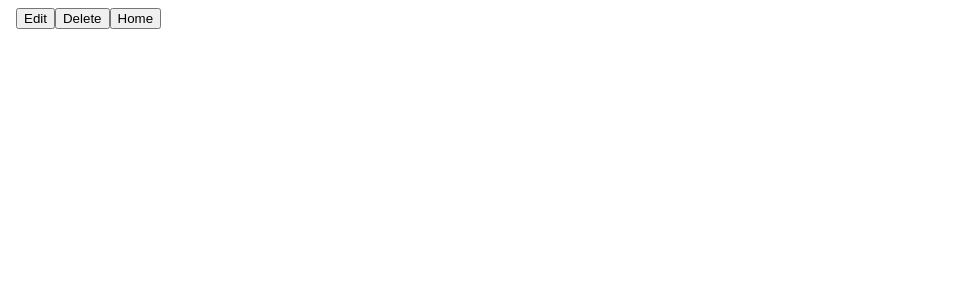
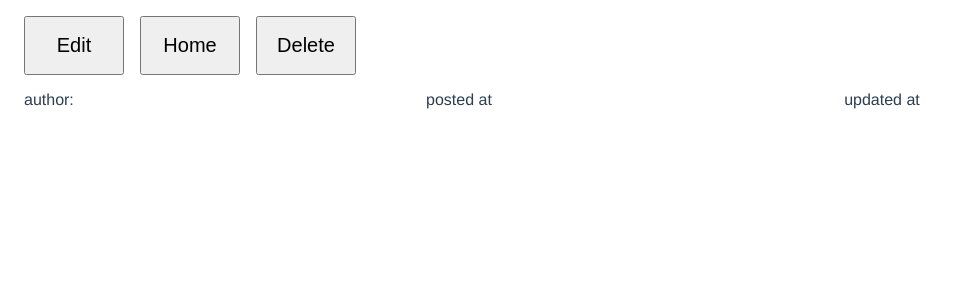
Before and after one commit to nimiusrd/blog, a Vue app in the folder client/: page /#/articles/1 in a window 1280 px wide. Shown: the top 300 px of the page, without its empty margins (0-967 px from the left). Built offline with nearby package versions, Linux system fonts and the light colour scheme; no server answers; the HTML template or start-up script is replaced by a standard one.

Commit message:
Update client

```diff
--- a/client/src/components/ArticleAddButton.vue
+++ b/client/src/components/ArticleAddButton.vue
@@ -25,6 +25,7 @@ export default ArticleAddButton
     font-size: 20px;
     font-weight: 500;
     margin: 8px;
+    min-width: 100px;
     padding: 16px;
 }
 </style>
--- a/client/src/components/ArticleEditor.vue
+++ b/client/src/components/ArticleEditor.vue
@@ -1,33 +1,45 @@
 <template>
     <div class="editor">
-        <label for="title">
-            Title:
-        </label>
-        <input
-            name="title"
-            type="text"
-            v-model="title"
-        >
-        <label for="author">
-            Author:
-        </label>
-        <input
-            name="author"
-            type="text"
-            v-model="author"
-        >
+        <div class="navigation">
             <button
                 @click.prevent="handleClickSend"
+                class="button send"
                 :disabled="!sendable"
             >
                 {{ sendText }}
             </button>
             <button
                 @click.prevent="handleClickBack"
+                class="button back"
             >
                 Back
             </button>
-        <VueEditor v-model="content" :disabled="!sendable" />
+        </div>
+        <div class="author">
+            <label class="label" for="author">
+                Author:
+            </label>
+            <input
+                autocomplete="off"
+                class="text-input"
+                name="author"
+                type="text"
+                v-model="author"
+            >
+        </div>
+        <div class="title">
+            <label class="label" for="title">
+                Title:
+            </label>
+            <input
+                autocomplete="off"
+                class="text-input"
+                name="title"
+                type="text"
+                v-model="title"
+            >
+        </div>
+        <VueEditor v-model="content" :disabled="!sendable" :editorOptions="editorOptions" />
     </div>
 </template>
 
@@ -51,6 +63,9 @@ const ArticleEditor = Vue.extend({
     data: () => ({
         author: '',
         content: '',
+        editorOptions: {
+            theme: 'snow'
+        },
         sendable: false,
         title: ''
     }),
@@ -140,4 +155,28 @@ export default ArticleEditor
 </script>
 
 <style scoped>
+.author {
+    margin: 8px;
+}
+.button {
+    font-size: 20px;
+    font-weight: 500;
+    margin: 8px;
+    min-width: 100px;
+    padding: 16px;
+}
+.label {
+    font-size: 20px;
+}
+.navigation {
+    align-items: center;
+    justify-content: left;
+    display: flex;
+}
+.text-input {
+    font-size: 20px;
+}
+.title {
+    margin: 8px;
+}
 </style>
--- a/client/src/components/ArticleViewer.vue
+++ b/client/src/components/ArticleViewer.vue
@@ -1,107 +1,19 @@
 <template>
     <div class="viewer">
-        <button
-            @click="handleClickEdit"
-        >
-            Edit
-        </button>
-        <button
-            @click="handleClickDelete"
-        >
-            Delete
-        </button>
-        <button
-            @click="handleClickHome"
-        >
-            Home
-        </button>
-        <div>
-            {{ title }}
-        </div>
-        <div>
-            {{ author }}
-        </div>
-        <div>
-            {{ updatedAt }}
-        </div>
-        <div>
-            {{ postedAt }}
-        </div>
-        <div v-html="content" />
+        <ArticleViewerNavigation />
+        <ArticleViewerArticle />
     </div>
 </template>
 
 <script>
 import Vue from 'vue'
+import ArticleViewerArticle from './ArticleViewerArticle.vue'
+import ArticleViewerNavigation from './ArticleViewerNavigation.vue'
 
 const ArticleViewer = Vue.extend({
-    created() {
-        this.getArticle()
-    },
-    data() {
-        return {
-            author: '',
-            content: '',
-            postedAt: '',
-            updatedAt: '',
-            title: ''
-        }
-    },
-    methods: {
-        deleteArticle() {
-            const vm = this
-            const id = this.$route.params.id
-
-            fetch(
-                `/api/articles/${id}`,
-                {
-                    method: 'DELETE'
-                }
-            )
-                .catch(reason => {
-                    console.log(reason)
-                })
-        },
-        getArticle() {
-            const vm = this
-            const id = this.$route.params.id
-
-            fetch(
-                `/api/articles/${id}`,
-                {
-                    method: 'GET'
-                }
-            )
-                .then(res => res.json())
-                .then(json => {
-                    vm.author = json.author
-                    vm.content = json.content
-                    vm.postedAt = new Date(json['postedAt']).toString()
-                    vm.updatedAt = new Date(json['updatedAt']).toString()
-                    vm.title = json.title
-                })
-                .catch(reason => {
-                    console.log(reason)
-                })
-        },
-        handleClickDelete() {
-            this.deleteArticle()
-            this.$router.push({
-                path: `/`
-            })
-        },
-        handleClickEdit() {
-            const id = this.$route.params.id
-
-            this.$router.push({
-                path: `/articles/${id}/edit`
-            })
-        },
-        handleClickHome() {
-            this.$router.push({
-                path: `/`
-            })
-        }
+    components: {
+        ArticleViewerArticle,
+        ArticleViewerNavigation
     }
 })
 
--- /dev/null
+++ b/client/src/components/ArticleViewerArticle.vue
@@ -0,0 +1,95 @@
+<template>
+    <div class="article">
+        <div class="author">
+            author: {{ author }}
+        </div>
+        <div class="posted-at">
+            posted at {{ postedAt }}
+        </div>
+        <div class="updated-at">
+            updated at {{ updatedAt }}
+        </div>
+        <div class="title">
+            {{ title }}
+        </div>
+        <div class="content ql-editor" v-html="content" />
+    </div>
+</template>
+
+<script>
+import Vue from 'vue'
+
+const ArticleViewerArticle = Vue.extend({
+    created() {
+        this.getArticle()
+    },
+    data() {
+        return {
+            author: '',
+            content: '',
+            postedAt: '',
+            updatedAt: '',
+            title: ''
+        }
+    },
+    methods: {
+        getArticle() {
+            const vm = this
+            const id = this.$route.params.id
+
+            fetch(
+                `/api/articles/${id}`,
+                {
+                    method: 'GET'
+                }
+            )
+                .then(res => res.json())
+                .then(json => {
+                    vm.author = json.author
+                    vm.content = json.content
+                    vm.postedAt = new Date(json['postedAt']).toDateString()
+                    vm.updatedAt = new Date(json['updatedAt']).toDateString()
+                    vm.title = json.title
+                })
+                .catch(reason => {
+                    console.log(reason)
+                })
+        }
+    }
+})
+
+export default ArticleViewerArticle
+</script>
+
+<style scoped>
+@import '~quill/dist/quill.core.css';
+
+.article {
+    display: grid;
+    grid-template:
+        'author posted-at updated-at'
+        'title title title'
+        'content content content';
+}
+.author {
+    grid-area: author;
+    padding: 8px;
+}
+.posted-at {
+    grid-area: posted-at;
+    padding: 8px;
+}
+.updated-at {
+    grid-area: updated-at;
+    padding: 8px;
+}
+.title {
+    font-size: 48px;
+    font-weight: 600;
+    grid-area: title;
+    padding: 24px;
+}
+.content {
+    grid-area: content;
+}
+</style>
--- /dev/null
+++ b/client/src/components/ArticleViewerNavigation.vue
@@ -0,0 +1,72 @@
+<template>
+    <div class="navigation">
+        <button class="button edit" @click="handleClickEdit">
+            Edit
+        </button>
+        <button class="button home" @click="handleClickHome">
+            Home
+        </button>
+        <button class="button delete" @click="handleClickDelete">
+            Delete
+        </button>
+    </div>
+</template>
+
+<script>
+import Vue from 'vue'
+
+const ArticleViewerNavigation = Vue.extend({
+    methods: {
+        deleteArticle() {
+            const vm = this
+            const id = this.$route.params.id
+
+            fetch(
+                `/api/articles/${id}`,
+                {
+                    method: 'DELETE'
+                }
+            )
+                .catch(reason => {
+                    console.log(reason)
+                })
+        },
+        handleClickDelete() {
+            this.deleteArticle()
+            this.$router.push({
+                path: `/`
+            })
+        },
+        handleClickEdit() {
+            const id = this.$route.params.id
+
+            this.$router.push({
+                path: `/articles/${id}/edit`
+            })
+        },
+        handleClickHome() {
+            this.$router.push({
+                path: `/`
+            })
+        }
+    }
+})
+
+export default ArticleViewerNavigation
+</script>
+
+<style scoped>
+.button {
+    font-size: 20px;
+    font-weight: 500;
+    margin: 8px;
+    min-width: 100px;
+    padding: 16px;
+}
+
+.navigation {
+    align-items: center;
+    justify-content: left;
+    display: flex;
+}
+</style>
```
Also changed, not shown: client/src/components/Home.vue (+4 -4 lines). Lines whose indentation alone changed are shown as unchanged.
